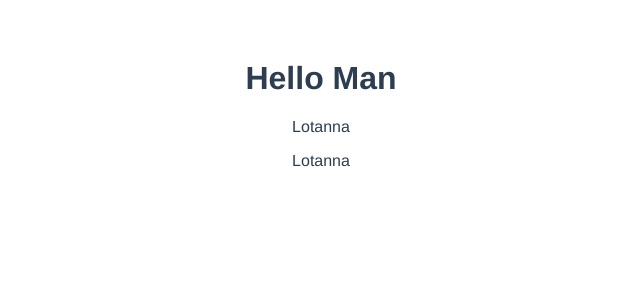
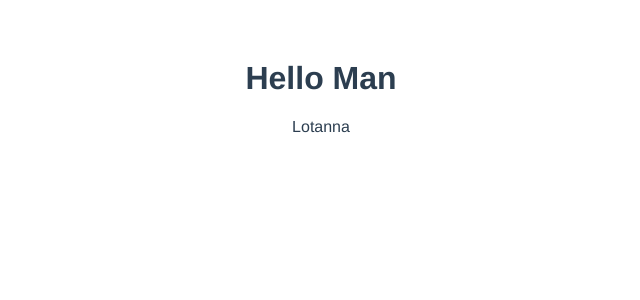
Before and after one commit to viclotana/vueapp, a Vue app: page / in a window 1280 px wide. Shown: the top 300 px of the page, without its empty margins (319-959 px from the left). Built offline with nearby package versions, Linux system fonts and the light colour scheme.

Commit message:
deleted duplicates

```diff
--- a/src/components/Test.vue
+++ b/src/components/Test.vue
@@ -2,7 +2,7 @@
     <div class="test">
         <h1>{{title}}</h1>
         <p>{{user.firstName}}</p>
-        <p v-text="user.firstName"></p>
+
     </div>
 </template>
 
```
